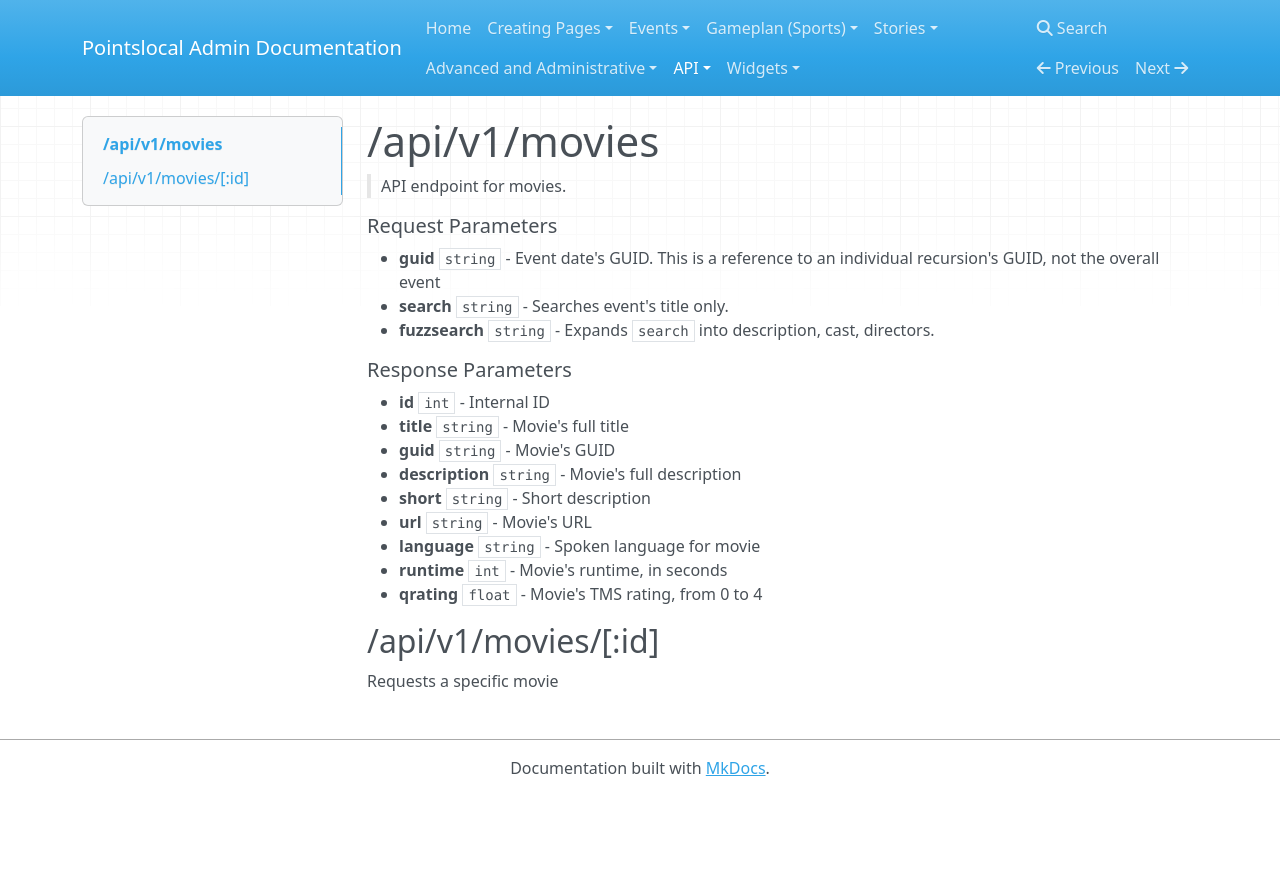
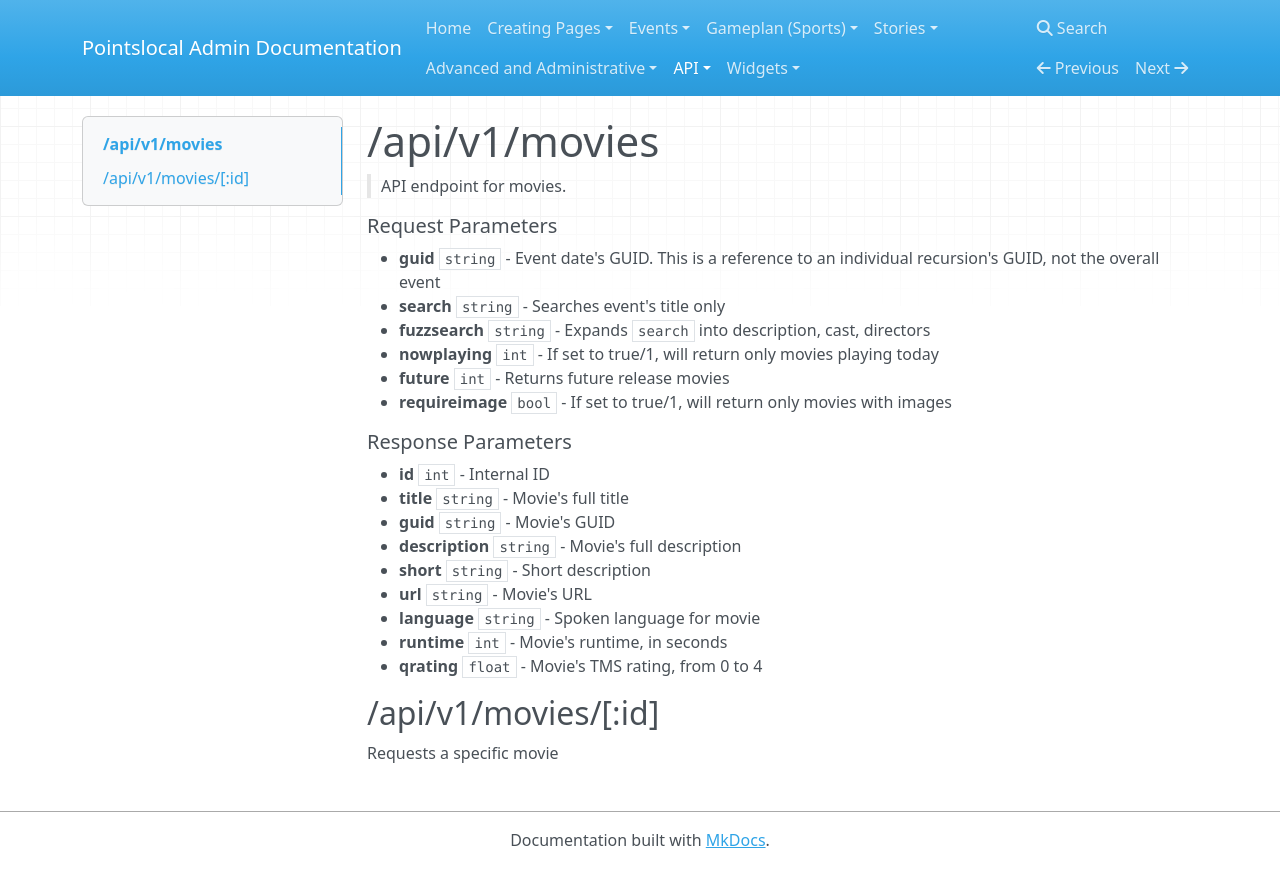
Before and after one commit to pointslocal/admin-docs, an MkDocs documentation site: the page built from docs/api_events_movies.md, in a window 1280 px wide. Shown: the top 887 px of the page. Built offline with MkDocs 1.6.1, drawn with Linux system fonts in a browser that asks for light colours; nearby versions of some CDN libraries; old or Windows-style settings are respelled for this version of MkDocs.

Commit message:
Adds new movie params

````diff
--- a/docs/api_events_movies.md
+++ b/docs/api_events_movies.md
@@ -4,8 +4,11 @@
 
 ##### Request Parameters
 - **guid** ```string``` - Event date's GUID.  This is a reference to an individual recursion's GUID, not the overall event
-- **search** ```string``` - Searches event's title only.
-- **fuzzsearch** ```string``` - Expands ```search``` into description, cast, directors.
+- **search** ```string``` - Searches event's title only
+- **fuzzsearch** ```string``` - Expands ```search``` into description, cast, directors
+- **nowplaying** ```int``` - If set to true/1, will return only movies playing today
+- **future** ```int``` - Returns future release movies
+- **requireimage** ```bool``` - If set to true/1, will return only movies with images
 
 ##### Response Parameters
 - **id** ```int``` - Internal ID
````
